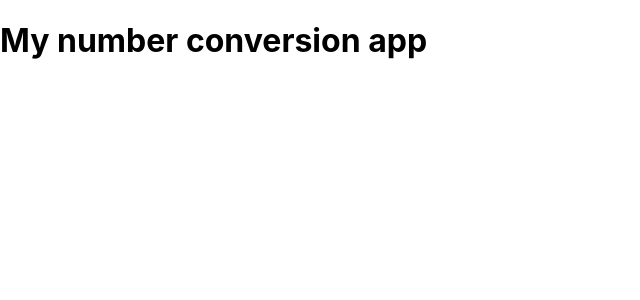
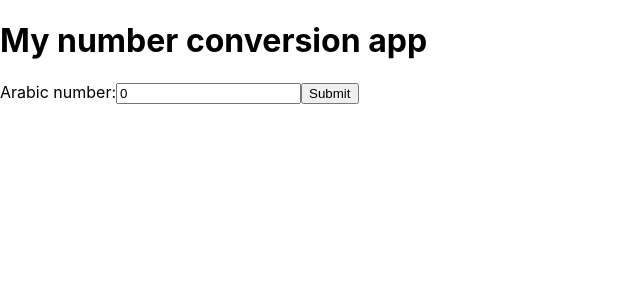
Before and after one commit to Witchcraf/JS-numerals, a React (Create React App) app in the folder arabic-number-conversion-app/: page / in a window 1280 px wide. Shown: the top 300 px of the page, without its empty margins (0-640 px from the left). Built offline with nearby package versions, Linux system fonts and the light colour scheme.

Commit message:
feat: add input form, states and handleevent functions to App.js to test conversion functions.

```diff
--- a/arabic-number-conversion-app/src/App.js
+++ b/arabic-number-conversion-app/src/App.js
@@ -1,8 +1,35 @@
 import './App.css';
+import {useState} from "react";
+import {convertArabianNumberToEnglishPhrase} from "./util/Conversion";
 
 function App() {
+    const [arabNumber, setArabNumber] = useState(0);
+    const [result, setResult] = useState("");
+
+    const handleChange = (event) => {
+        setArabNumber(event.target.value);
+    }
+
+    const handleSubmit = (event) => {
+        let result = convertArabianNumberToEnglishPhrase(arabNumber);
+        setResult(result);
+        event.preventDefault();
+    }
+
+
   return (
-    <h1>My number conversion app</h1>
+      <>
+      <h1>My number conversion app</h1>
+      <form onSubmit={handleSubmit}>
+        <label>
+          Arabic number:
+          <input type="text" pattern="[0-9]*" name="number"
+                 value={arabNumber} onChange={(e) => handleChange(e)}/>
+        </label>
+        <input type="submit" value="Submit" />
+      </form>
+          <p>{result}</p>
+      </>
   );
 }
 
```
